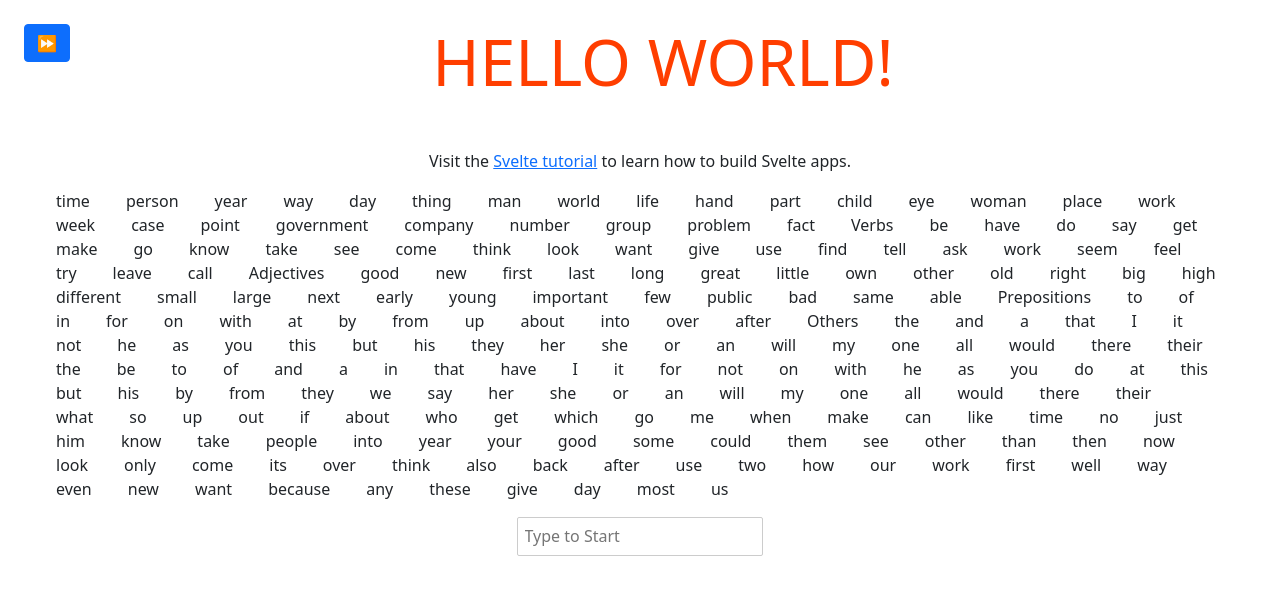
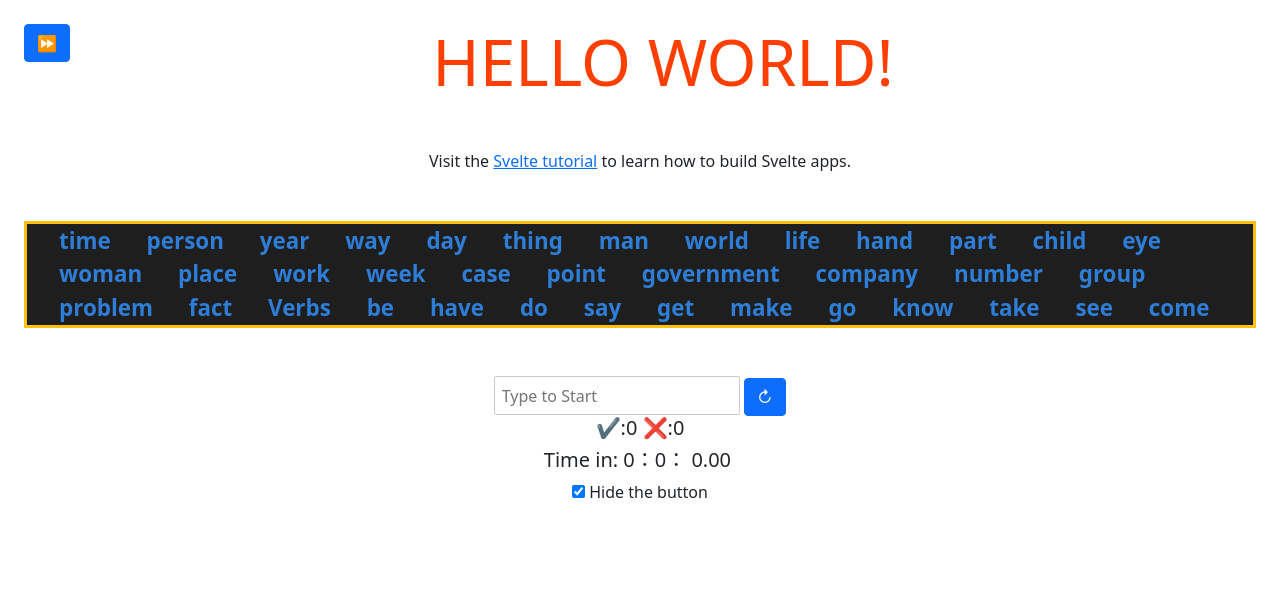
Before and after one commit to Billy6boss/svelte_learing, a Svelte app in the folder svelte-demo/: page / in a window 1280 px wide. Shown: the top 594 px of the page. Built offline with nearby package versions, Linux system fonts and the light colour scheme.

Commit message:
Add time in WordsAndInput export of value and function Option to hide buttons of timer
Add input binding and timer bind
Start count after input and stop after 1 min
word correct an worng count
styling

```diff
--- a/svelte-demo/src/WordsAndInput.svelte
+++ b/svelte-demo/src/WordsAndInput.svelte
@@ -1,23 +1,103 @@
 <script>
-    import {words} from "./top200words.js";
+    import { words } from "./top200words.js";
+    import Timer from "./timer.svelte";
 
     let words_array = words;
-    export let user_input = "";
+    let user_input_text = "";
+    let correct = 0;
+    let worng = 0;
+    let min, mic_sec;
+    let testOvertime = 1;
+    let timerControl;
+    let code_color_bule = "#2e7dd6";
+    let closeInput = false;
+    // let code_color_yellow = "#DCDCAAFF";
+    // let code_color_white = "#FFFFFFFF";
+    // let code_text_color = [code_color_bule,code_color_white,code_color_yellow];
+
+    $: isWordMatch = user_input_text === words_array[0];
+    $: closeInput = min >= testOvertime;
+    $: if (closeInput) {
+        timerControl.stopTimer();
+        user_input_text = "";
+    }
+
     export let hint;
 
+    function keyPress(e) {
+        timerControl.startTimer();
 
-    function keyPress(e) {
-        if (e.key === ' ' || e.key === 'Spacebar') {
+        if (e.key === " " || e.key === "Spacebar") {
+            e.preventDefault();
+            if (isWordMatch) {
+                correct++;
+            } else {
+                worng++;
+            }
 
-
+            words_array = words_array.slice(1);
+            user_input_text = document.getElementById("user_input").value = "";
         }
     }
 
+    function resetWords() {
+        words_array = words;
+        shuffle(words_array);
+        timerControl.resetTimer();
+    }
 
+    function shuffle(array) {
+        for (let i = array.length - 1; i > 0; i--) {
+            let j = Math.floor(Math.random() * (i + 1));
+            [array[i], array[j]] = [array[j], array[i]];
+        }
+    }
 </script>
 
+<div
+    id="words_area"
+    class="border border-warning border-3 my-5"
+    style="color:{code_color_bule}"
+>
+    <span class="user_text">{user_input_text}</span>
+    <ul id="words_list" class="display-style">
+        {#each words_array as thisWord, i}
+            <li value={i}>{thisWord}</li>
+        {/each}
+    </ul>
+</div>
+<!-- <p>{words_array.join('、')}</p> -->
+<input
+    id="user_input"
+    type="text"
+    disabled={closeInput}
+    placeholder={hint}
+    on:keypress={keyPress}
+    bind:value={user_input_text}
+/>
+
+<button id="reset_btn" on:click={resetWords} class="btn btn-primary">↻</button>
+<h5>✔:{correct} ❌:{worng}</h5>
+<Timer bind:this={timerControl} bind:min bind:mic_sec hideButton={true} />
+
 <style>
-    .display-style{
+    #words_area {
+        position: relative;
+        background-color: #1e1e1eff;
+        max-height: 4.8em;
+        overflow: hidden;
+        font-size: 1.4em;
+        font-weight: bolder;
+    }
+    .user_text {
+        position: absolute;
+        top: 1.4em;
+        left: 2rem;
+        background-color: #303841ff;
+        color: #d8dee9ff;
+    }
+
+    .display-style {
         list-style-type: none;
         display: flex;
         flex-wrap: wrap;
@@ -25,14 +105,7 @@
     .display-style li {
         margin-right: 3%;
     }
+    #words_list li.correct {
+        color: #dcdcaaff;
+    }
 </style>
-
-<div id="words_area">
-    <ul id="words_list" class="display-style">
-        {#each words_array as thisWord}
-            <li value={thisWord}>{thisWord}</li>
-        {/each}
-    </ul>
-</div>
-<!-- <p>{words_array.join('、')}</p> -->
-<input id="user_input" on:keypress={keyPress} type="text" placeholder={hint} value={user_input}>
--- a/svelte-demo/src/timer.svelte
+++ b/svelte-demo/src/timer.svelte
@@ -1,7 +1,12 @@
 <script>
-    let mic_sec = 0;
-    let min = 0;
+import { each } from "svelte/internal";
+
+
+    export let mic_sec = 0;
+    export let min = 0;
     let hour = 0;
+    export let count = 0;
+    export let hideButton = false;
 
     // $:  mean depent on ...
 
@@ -14,7 +19,9 @@
 
     let timer;
 
-    function startTimer() {
+    export function startTimer() {
+
+        if(!timer){
             timer = window.setInterval(function () {
                 mic_sec += 1;
                 if (mic_sec / 100 >= 60) {
@@ -24,25 +31,35 @@
             }, 10);
         }
 
-    function stopTimer() {
-        window.clearTimeout(timer);
     }
 
-    function resetTimer() {
+    export function stopTimer() {
+        window.clearInterval(timer);
+        timer = null;
+    }
+
+    export function resetTimer() {
+        count++;
         mic_sec = 0;
         min = 0;
         hour = 0;
     }
 </script>
 
+{#if !hideButton}
     <button class="btn btn-success" on:click={startTimer}>開始</button>
     <button class="btn btn-danger" on:click={stopTimer}>Stop</button>
     <button class="btn btn-secondary" on:click={resetTimer}>Reset</button>
+{/if}
 <h5>
     Time in: {hour}{blink}{min}{blink}<span class="sec-box"
         >{(mic_sec / 100).toFixed(2)}</span
     >
 </h5>
+<label for="">
+    <input type="checkbox" bind:checked ={hideButton}>
+    Hide the button
+</label>
 
 <style>
     .sec-box {
```
Lines whose indentation alone changed are shown as unchanged.
